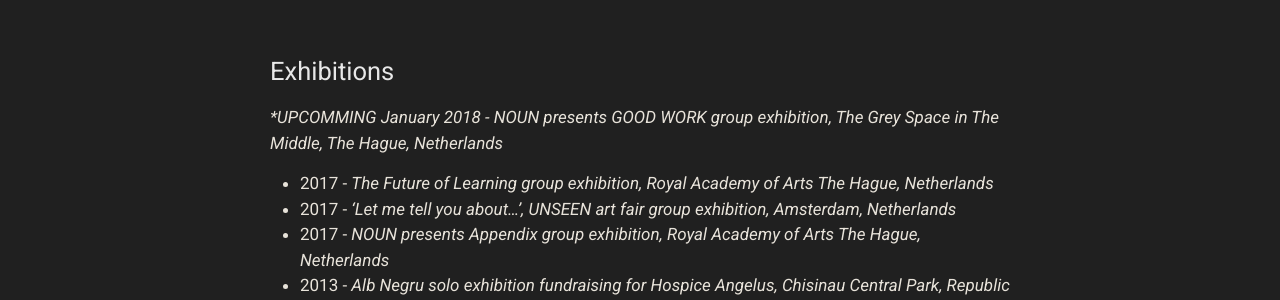
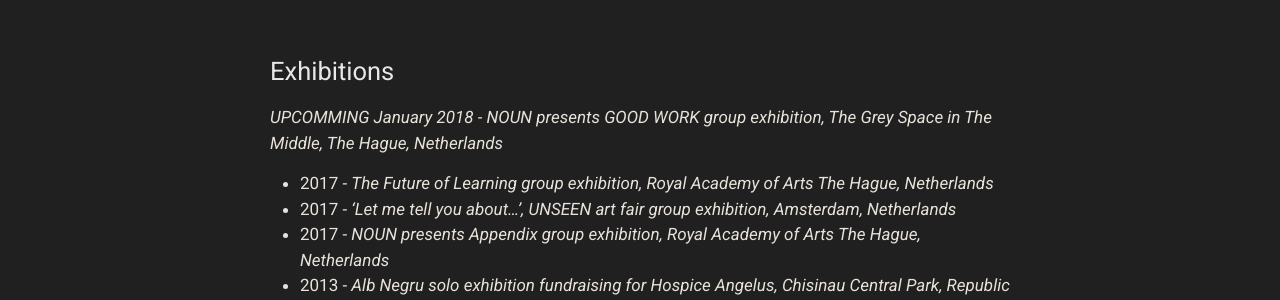
Before and after one commit to Danilusha/danilusha.github.io, a Jekyll site: the page built from index.md, in a window 1280 px wide. Shown: the part 366-666 px from the top of the page. Built offline with Jekyll 4.4.1, drawn with Linux system fonts in a browser that asks for light colours; our own code applies the rules of GitHub Pages for plain Markdown files.

```diff
--- a/index.md
+++ b/index.md
@@ -11,7 +11,7 @@ Currently attending the  documentary photography course at Royal Academy of Arts
 
 <h2 style="margin-top: 50px;">Exhibitions</h2>
 
-**UPCOMMING January 2018 - NOUN presents GOOD WORK group exhibition, The Grey Space in The Middle, The Hague, Netherlands*
+*UPCOMMING January 2018 - NOUN presents GOOD WORK group exhibition, The Grey Space in The Middle, The Hague, Netherlands*
 - 2017 - *The Future of Learning group exhibition, Royal Academy of Arts The Hague, Netherlands*
 - 2017 - *‘Let me tell you about…’, UNSEEN art fair group exhibition, Amsterdam, Netherlands*
 - 2017 - *NOUN presents Appendix group exhibition, Royal Academy of Arts The Hague, Netherlands*
```
